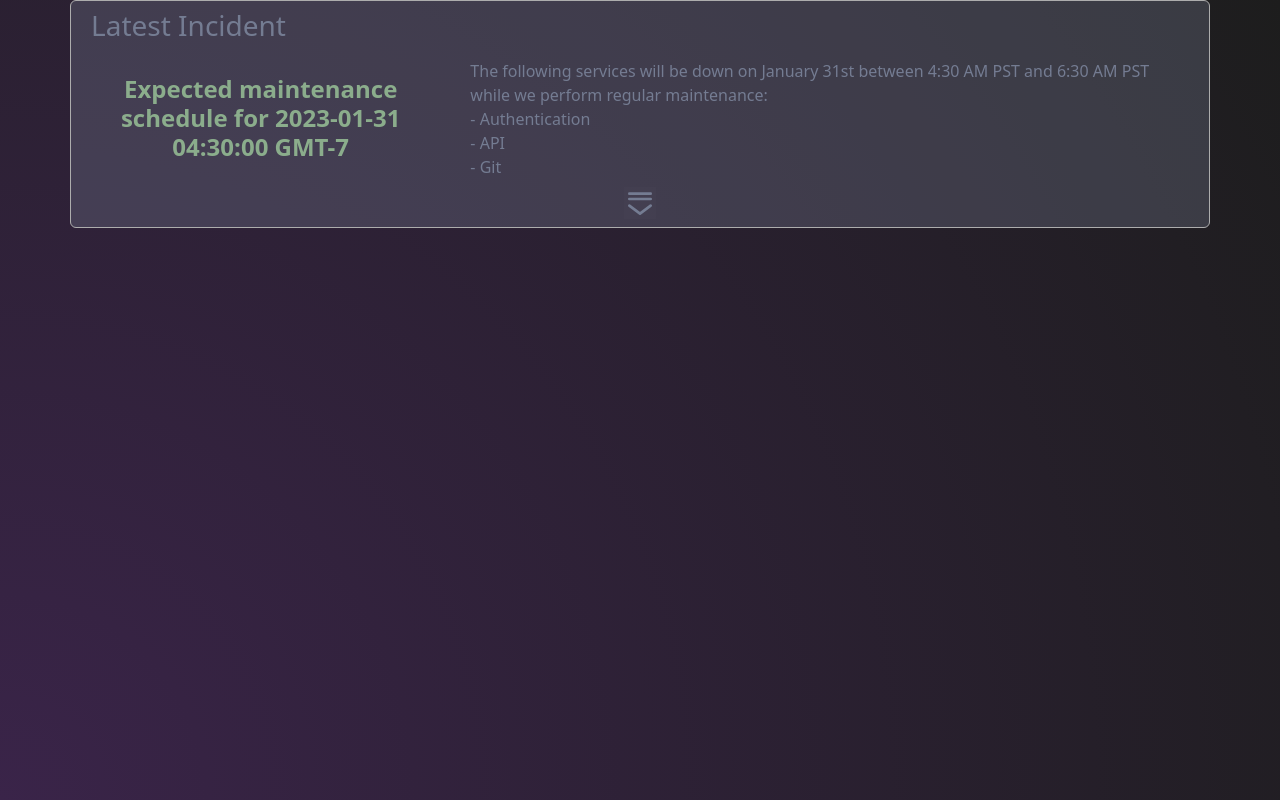
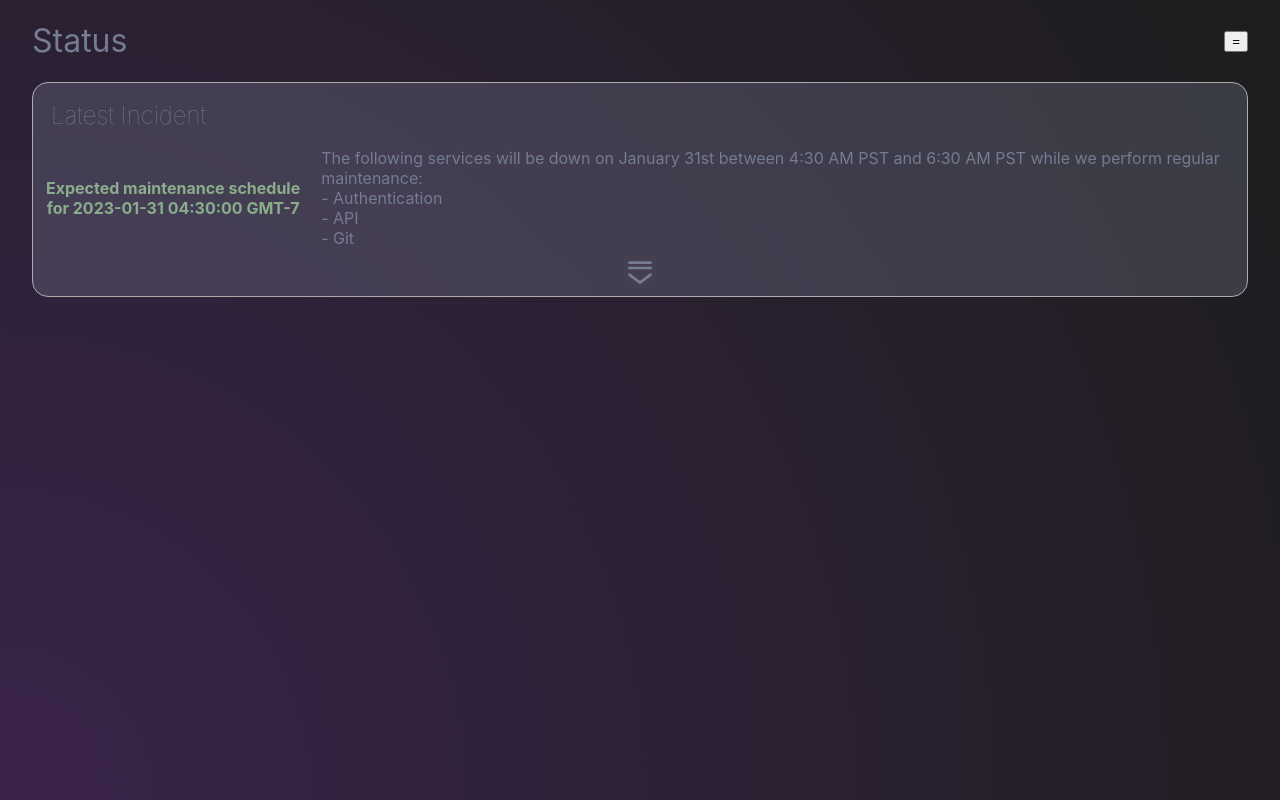
Before and after one commit to ahthae/Status, a React (Create React App) app: page / in a window 1280 px wide. Built offline with nearby package versions, Linux system fonts and the light colour scheme.

Commit message:
Remove Bootstrap, add navigation bar

```diff
--- a/src/App.js
+++ b/src/App.js
@@ -1,42 +1,50 @@
 import './App.scss';
 import React from 'react';
-import Container from 'react-bootstrap/Container';
-import Row from 'react-bootstrap/Row';
-import Col from 'react-bootstrap/Col';
+
+function NavigationBar() {
+  return (
+    <div className="NavigationBar">
+      <h1>Status</h1>
+      <div className="NavigationBar-ButtonWrapper">
+        <button>=</button>
+      </div>
+    </div>
+  );
+}
+
+function PingGraph() {
+  return (
+    <div></div>
+  );
+}
 
 function Incidents() {
   return (
-    <Container className="Incidents rounded">
-      <Row>
-        <Col><h3 className="Incidents-Header m-2">Latest Incident</h3></Col>
-      </Row>
-      <Row>
-        <Col className="d-flex align-items-center">
-          <h4 className="Incidents-Title m-2 text-center">Expected maintenance schedule for 2023-01-31 04:30:00 GMT-7</h4>
-        </Col>
-        <Col xs={8}><p className="Incidents-Body m-2">
+    <div className="Incidents">
+      <h2 className="Incidents-Header">Latest Incident</h2>
+      <h4 className="Incidents-Title">Expected maintenance schedule for 2023-01-31 04:30:00 GMT-7</h4>
+      <p className="Incidents-Body">
           The following services will be down on January 31st between 4:30 AM PST and 6:30 AM PST while we perform regular maintenance:<br/>
           - Authentication<br/>
           - API<br/>
           - Git<br/>
-        </p></Col>
-      </Row>
-      <Row>
-        <svg className="mb-2" width="2em" height="2em" viewBox="0 0 48 48" fill="none" xmlns="http://www.w3.org/2000/svg">
+      </p>
+      <svg className="Incidents-DropdownButton" width="2em" height="2em" viewBox="0 0 48 48" fill="none" xmlns="http://www.w3.org/2000/svg">
       <rect width="48" height="48" fill="white" fill-opacity="0.01"/>
       <path d="M40 28L24 40L8 28" stroke="#747c92" stroke-width="4" stroke-linecap="round" stroke-linejoin="round"/>
       <path d="M8 10H40" stroke="#747c92" stroke-width="4" stroke-linecap="round"/>
       <path d="M8 18H40" stroke="#747c92" stroke-width="4" stroke-linecap="round"/>
       </svg>
-      </Row>
-    </Container>
+    </div>
   );
 }
 
 function App() {
   return (
     <div className="App">
-      <Incidents />
+      <NavigationBar />
+      <PingGraph />
+      <div className="Incidents-Container"><Incidents /></div>
     </div>
   );
 }
--- a/src/App.scss
+++ b/src/App.scss
@@ -1,20 +1,77 @@
-.test-filler:empty {
-    height: 1000px;
+.App {
+    padding-left: 2em;
+    padding-right: 2em;
+}
+
+.App * {
+    box-sizing: border-box;
+}
+
+.App .Incidents {
+    border: 1px solid #adadad;
+    border-radius: 1em;
+    background-color: #747c9251;
+    color: #747c92;
+}
+
+.Incidents-Container {
+    justify-content: center;
+}
+
+
+
+.NavigationBar {
+    color: #747c92;
+    display: flex;
+}
+
+.NavigationBar h1 {
+    font-weight: normal;
+    flex: 1;
+}
+
+.NavigationBar-ButtonWrapper {
+    align-self: center;
+}
+
+
+.Incidents * {
+    margin: 0 0.5em 0 0.5em;
 }
 
 .Incidents {
-    border: 1px solid #adadad;
-    background-color: #747c9251;
-    color: #747c92
+    display: grid;
+    grid-template-columns: 0.3fr 1fr;
+    grid-template-rows: 0.4fr 1fr 0.2fr;
+    grid-template-areas:
+        'header header'
+        'title body'
+        'dropdown dropdown';
 }
 
 .Incidents-Header {
     font-weight: lighter;
+    grid-area: header;
+    margin: 0.75em;
 }
 
 .Incidents-Title {
     font-weight: bold;
     color: #8bad8c;
+    grid-area: title;
+    display: flex;
+    text-align: center;
+    align-self: center;
 }
 
-@import "~bootstrap/scss/bootstrap";
+.Incidents-Body {
+    grid-column: 2 / 2;
+    grid-area: body;
+}
+
+.Incidents-DropdownButton {
+    grid-column: 1 / 2;
+    grid-area: dropdown;
+    justify-self: center;
+    margin: 0.5em;
+}
```
Lines whose indentation alone changed are shown as unchanged.
